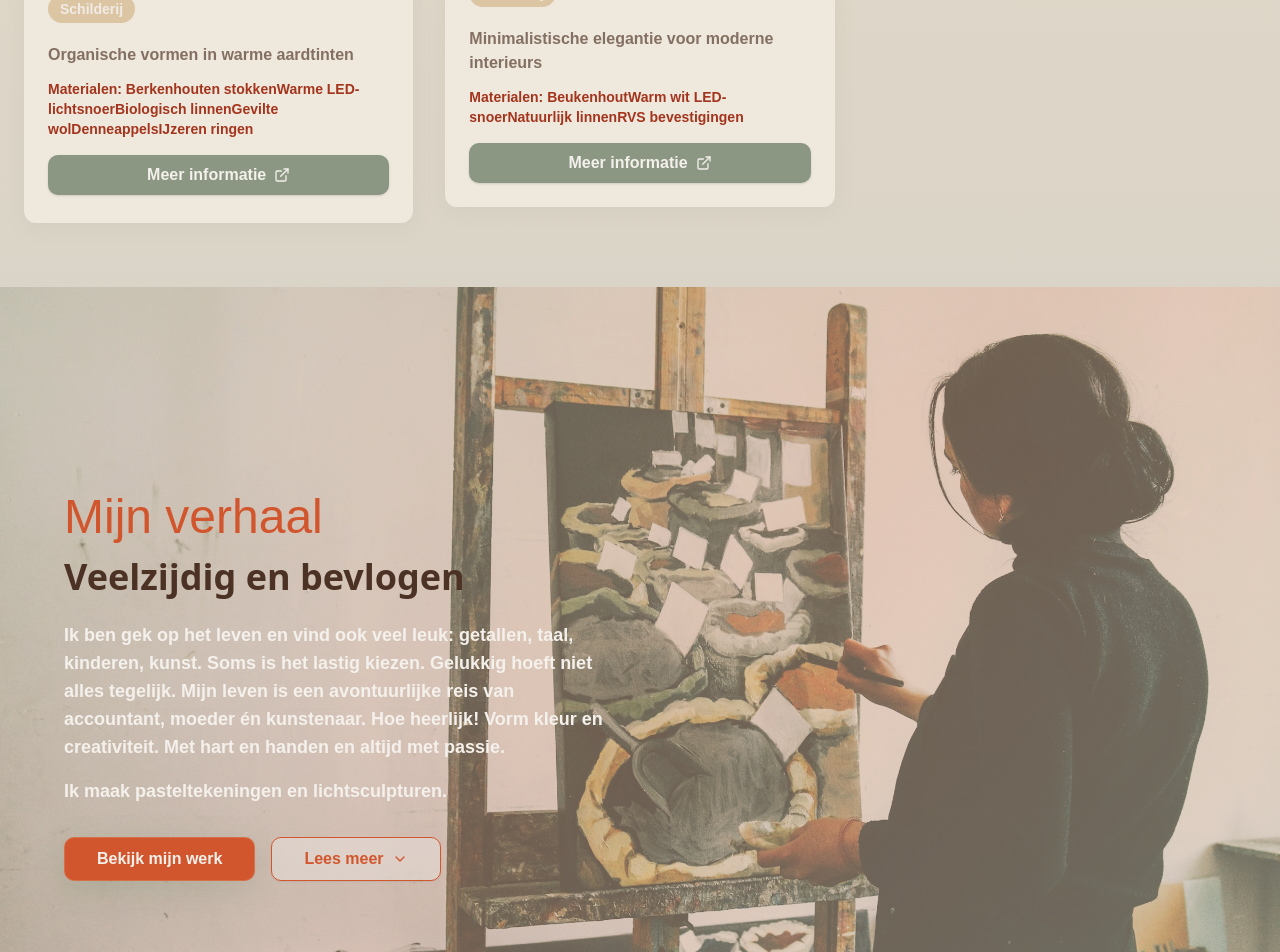
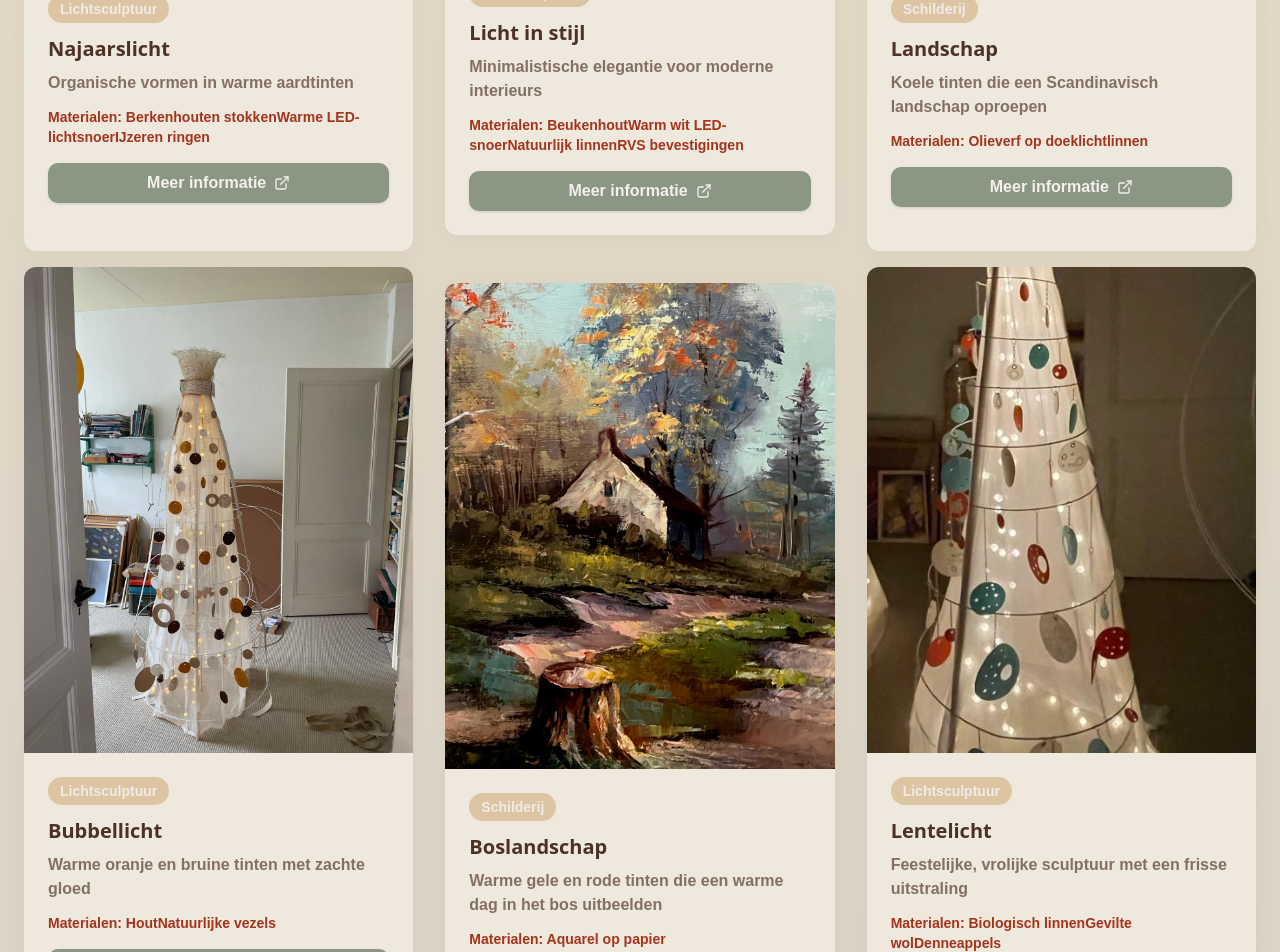
Before and after one commit to Juliasmitjes/lichtsculpturen, a React (Vite) app: page / in a window 1280 px wide. Shown: the part 2160-3112 px from the top of the page. Built offline with nearby package versions, Linux system fonts and the light colour scheme; a web font is replaced by a local one.

Commit message:
add product page to btns

```diff
--- a/src/components/Gallery.tsx
+++ b/src/components/Gallery.tsx
@@ -1,87 +1,13 @@
 import { useState } from "react";
 import { Button } from "./ui/button";
 import { ExternalLink, Heart } from "lucide-react";
-import { Link, useParams }  from "react-router-dom";
+import { Link }  from "react-router-dom";
 import { products } from '../components/data/Products';
 
-// import boom1Img from "../assets/images/boom1.jpg";
-// import boom2Img from "../assets/images/boom2.jpeg";
-// import schilderij1Img from "../assets/images/schilderij1.jpg";
-// import boom3Img from "../assets/images/boom3.jpg";
-// import schilderij2Img from "../assets/images/schilderij2.jpg";
-// import boom4Img from "../assets/images/boom4.jpeg";
-
-// interface ArtworkItem {
-//   id: number;
-//   title: string;
-//   category: "sculpturen" | "schilderijen";
-//   image: string;
-//   description: string;
-//   materials?: string;
-// }
-
-// const artworks: ArtworkItem[] = [
-//   {
-//     id: 1,
-//     title: "Najaarslicht",
-//     category: "sculpturen",
-//     image: boom1Img,
-//     description: "Organische vormen in warme aardtinten",
-//     materials: "Hout, warme kleuren, denneappels"
-//   },
-//   {
-//     id: 2,
-//     title: "Licht in stijl",
-//     category: "sculpturen",
-//     image: boom2Img,
-//     description: "Een elegante sculptuur van klassieke vorm",
-//     materials: "Goud en linnen"
-//   },
-//   {
-//     id: 3,
-//     title: "Landschap",
-//     category: "schilderijen",
-//     image: schilderij1Img,
-//     description: "Koele tinten die een Scandinavisch landschap oproepen",
-//     materials: "Olieverf op doek"
-//   },
-//   {
-//     id: 4,
-//     title: "Bubbellicht",
-//     category: "sculpturen",
-//     image: boom3Img,
-//     description: "Warme oranje en bruine tinten met zachte gloed",
-//     materials: "Hout en natuurlijke vezels"
-//   },
-//   {
-//     id: 5,
-//     title: "Boslandschap",
-//     category: "schilderijen",
-//     image: schilderij2Img,
-//     description: "Warme gele en rode tinten die een warme dag in het bos uitbeelden",
-//     materials: "Aquarel op papier"
-//   },
-//   {
-//     id: 6,
-//     title: "Lentelicht",
-//     category: "sculpturen",
-//     image: boom4Img,
-//     description: "Feestelijke, vrolijke sculptuur met een frisse uitstraling",
-//     materials: "Metaal, licht, linnen"
-//   }
-// ];
 
 const Gallery = () => {
   const [activeCategory, setActiveCategory] = useState<"alle" | "sculpturen" | "schilderijen">("alle");
   const [hoveredItem, setHoveredItem] = useState<number | null>(null);
-
-  // const filteredProducts = activeCategory === "alle"
-  //   ? products
-  //   : products.filter(product =>
-  //       activeCategory === "sculpturen"
-  //         ? product.category === "lichtsculptuur"
-  //         : product.category === "schilderij"
-  //     );
 
   const filteredProducts = activeCategory === "alle"
     ? products
@@ -146,7 +72,7 @@ const Gallery = () => {
               onMouseLeave={() => setHoveredItem(null)}
             >
               {/* afbeeldingen */}
-              <Link to={`/details/${product.id}`} className="relative overflow-hidden aspect-[4/5] block group">
+              <Link to={`/product/${product.id}`} className="relative overflow-hidden aspect-[4/5] block group">
                 <img
                   src={product.images[0]}
                   alt={product.title}
@@ -187,7 +113,7 @@ const Gallery = () => {
                 )}
 
                 <Button asChild variant="default" size="sm" className="w-full">
-                  <Link to={`/details/${product.id}`}>
+                  <Link to={`/product/${product.id}`}>
                     Meer informatie
                     <ExternalLink className="w-4 h-4" />
                   </Link>
--- a/src/components/data/Products.ts
+++ b/src/components/data/Products.ts
@@ -1,16 +1,20 @@
 import { Product } from '../../types/products';
 import boom1Img from "../../assets/images/boom1.jpg";
 import boom2Img from "../../assets/images/boom2.jpeg";
+import schilderij1Img from "../../assets/images/schilderij1.jpg";
+import boom3Img from "../../assets/images/boom3.jpg";
+import schilderij2Img from "../../assets/images/schilderij2.jpg";
+import boom4Img from "../../assets/images/boom4.jpeg";
 
 export const products: Product[] = [
   {
     id: 1,
-    name: 'Najaarsliggie',
+    title: 'Najaarslicht',
     description: 'Organische vormen in warme aardtinten',
     longDescription: 'Deze prachtige lichtsculptuur brengt de warmte van de herfst in huis. Gemaakt met zorgvuldig geselecteerde materialen die de natuurlijke schoonheid van het seizoen weerspiegelen. De warme LED-verlichting creëert een intieme sfeer die perfect past bij koude herfstavonden.',
     price: 295,
     images: [boom1Img, boom2Img],
-    materials: ['Berkenhouten stokken', 'Warme LED-lichtsnoer', 'Biologisch linnen', 'Gevilte wol', 'Denneappels', 'IJzeren ringen'],
+    materials: ['Berkenhouten stokken', 'Warme LED-lichtsnoer', 'IJzeren ringen'],
     season: 'autumn',
     dimensions: {
       height: '180 cm',
@@ -25,15 +29,15 @@ export const products: Product[] = [
       'Duurzaam en milieuvriendelijk'
     ],
     inStock: true,
-    category: 'lichtsculptuur'
+    category: 'sculpturen'
   },
   {
     id: 2,
-    name: 'Licht in stijl',
+    title: 'Licht in stijl',
     description: 'Minimalistische elegantie voor moderne interieurs',
     longDescription: 'Een tijdloze lichtsculptuur die zich perfect aanpast aan elk modern interieur. De cleane lijnen en neutrale tinten maken deze sculptuur een elegante toevoeging aan elke ruimte. Het zachte licht creëert een serene atmosfeer.',
     price: 275,
-    images: [boom1Img, boom2Img],
+    images: [boom2Img, boom1Img],
     materials: ['Beukenhout', 'Warm wit LED-snoer', 'Natuurlijk linnen', 'RVS bevestigingen'],
     season: 'all-seasons',
     dimensions: {
@@ -49,10 +53,104 @@ export const products: Product[] = [
       'Geschikt voor alle seizoenen'
     ],
     inStock: true,
-    category: 'lichtsculptuur'
+    category: 'sculpturen'
+  },
+  {
+    id: 3,
+    title: 'Landschap',
+    description: 'Koele tinten die een Scandinavisch landschap oproepen',
+    longDescription: 'Een mooi schilderij ',
+    price: 150,
+    images: [schilderij1Img],
+    materials: ['Olieverf op doek', 'licht', 'linnen'],
+    season: 'all-seasons',
+    dimensions: {
+      height: '40 cm',
+      width: '40 cm',
+      depth: '40 cm'
+    },
+    features: [
+      'Mooie kleuren',
+      'fris',
+      'karakteristiek'
+    ],
+    inStock: true,
+    category: 'schilderijen'
+  },
+  {
+    id: 4,
+    title: 'Bubbellicht',
+    description: 'Warme oranje en bruine tinten met zachte gloed',
+    longDescription: 'Een warme scuptuur die je kamer vult met gezellig herfstlicht.',
+    price: 275,
+    images: [boom3Img],
+    materials: ['Hout', 'Natuurlijke vezels'],
+    season: 'all-seasons',
+    dimensions: {
+      height: '160 cm',
+      width: '100 cm',
+      depth: '100 cm'
+    },
+    features: [
+      'Tijdloos design',
+      'Hoogwaardige materialen',
+      'Dimbare LED-verlichting',
+      'Makkelijk te monteren',
+      'Geschikt voor alle seizoenen'
+    ],
+    inStock: true,
+    category: 'sculpturen'
+  },
+  {
+    id: 5,
+    title: 'Boslandschap',
+    description: 'Warme gele en rode tinten die een warme dag in het bos uitbeelden',
+    longDescription: 'Een prachtig schilderij dat je meeneemt naar de magie van het bos.',
+    price: 275,
+    images: [schilderij2Img],
+    materials: [ 'Aquarel op papier'],
+    season: 'all-seasons',
+    dimensions: {
+      height: '160 cm',
+      width: '100 cm',
+      depth: '100 cm'
+    },
+    features: [
+      'Tijdloos design',
+      'Hoogwaardige materialen',
+      'Dimbare LED-verlichting',
+      'Makkelijk te monteren',
+      'Geschikt voor alle seizoenen'
+    ],
+    inStock: true,
+    category: 'schilderijen'
+  },
+  {
+    id: 6,
+    title: 'Lentelicht',
+    description: 'Feestelijke, vrolijke sculptuur met een frisse uitstraling',
+    longDescription: 'Brengt vrolijkheid, een feestje voor iedere dag!',
+    price: 275,
+    images: [boom4Img],
+    materials: ['Biologisch linnen', 'Gevilte wol', 'Denneappels'],
+    season: 'all-seasons',
+    dimensions: {
+      height: '160 cm',
+      width: '100 cm',
+      depth: '100 cm'
+    },
+    features: [
+      'Tijdloos design',
+      'Hoogwaardige materialen',
+      'Dimbare LED-verlichting',
+      'Makkelijk te monteren',
+      'Geschikt voor alle seizoenen'
+    ],
+    inStock: true,
+    category: 'sculpturen'
   }
 ];
 
 export const getProductById = (id: string): Product | undefined => {
-  return products.find(product => product.id === id);
+  return products.find(product => product.id === Number(id));
 };
--- a/src/pages/ProductDetail.tsx
+++ b/src/pages/ProductDetail.tsx
@@ -76,7 +76,7 @@ const ProductDetail = () => {
             <div className="aspect-[4/3] rounded-2xl overflow-hidden bg-warm-sand shadow-lg">
               <img
                 src={product.images[selectedImageIndex]}
-                alt={product.name}
+                alt={product.title}
                 className="w-full h-full object-cover"
               />
             </div>
@@ -95,7 +95,7 @@ const ProductDetail = () => {
                   >
                     <img
                       src={image}
-                      alt={`${product.name} ${index + 1}`}
+                      alt={`${product.title} ${index + 1}`}
                       className="w-full h-full object-cover"
                     />
                   </button>
@@ -114,7 +114,7 @@ const ProductDetail = () => {
                   >
                     {seasonIcons[product.season]} {product.season === 'all-seasons' ? 'Alle seizoenen' : product.season}
                   </Badge>
-                  <h1 className="text-3xl font-bold text-foreground mb-2">{product.name}</h1>
+                  <h1 className="text-3xl font-bold text-foreground mb-2">{product.title}</h1>
                   <p className="text-lg text-muted-foreground">{product.description}</p>
                 </div>
                 <Button variant="ghost" size="icon" className="text-muted-foreground hover:text-terracotta">
```
